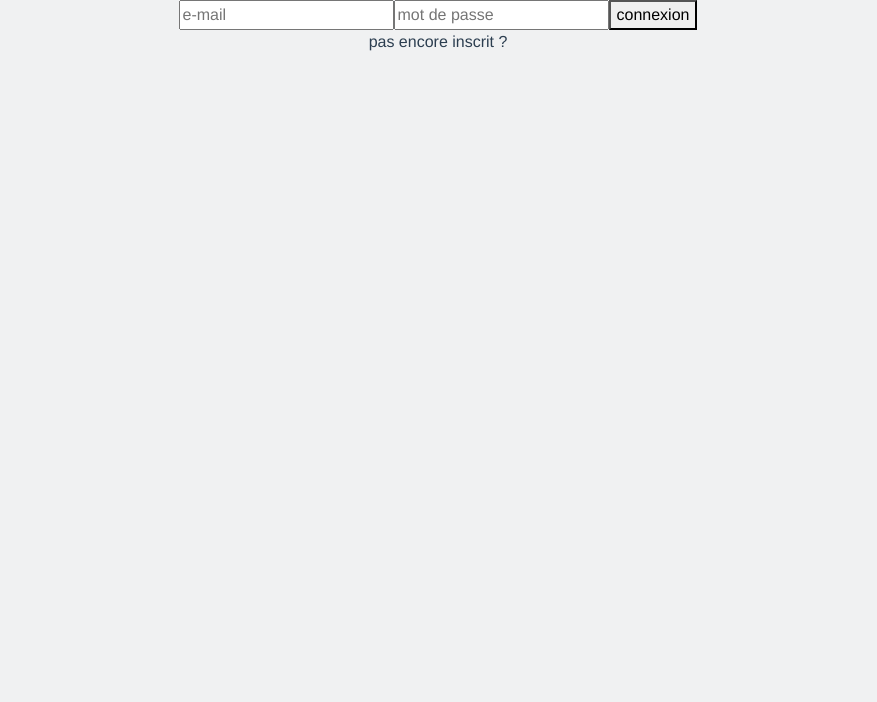
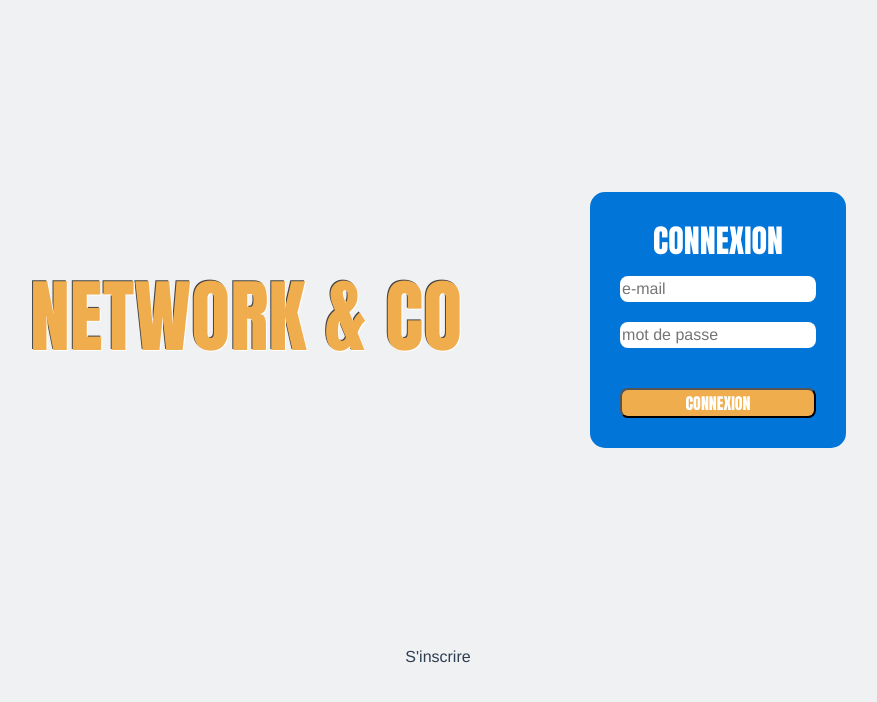
Before and after one commit to PerrierLeo/Network_and_Co, a Vue app: page /Connexion in a window 1280 px wide. Shown: the top 702 px of the page, without its empty margins (202-1079 px from the left). Built offline with nearby package versions, Linux system fonts and the light colour scheme.

Commit message:
CSS avancé, connexion inscription terminée

```diff
--- a/src/App.vue
+++ b/src/App.vue
@@ -11,8 +11,6 @@
                 src="https://previews.123rf.com/images/pakkalin/pakkalin1503/pakkalin150300117/38526708-accueil-ic%C3%B4ne.jpg"
               ></b-avatar></router-link
           ></b-button>
-          <b-button><router-link to="/Canteen">Cantine</router-link></b-button>
-          <b-button><router-link to="/Ce">CE</router-link></b-button>
           <b-button v-b-modal.modal-1 @click="profil"
             ><b-avatar :src="profilePicture"></b-avatar
           ></b-button>
@@ -57,7 +55,7 @@
               >Valider</b-button
             >
           </b-modal>
-          <b-button @click="logout">Logout</b-button>
+          <b-button @click="logout">Se déconnecter</b-button>
         </b-button-group>
       </div>
     </div>
--- a/src/components/Accueil/Connexion.vue
+++ b/src/components/Accueil/Connexion.vue
@@ -1,6 +1,8 @@
 <template>
-  <div class="Ce">
-    <form>
+  <div class="connexion">
+    <h1 class="titleWebsite">Network & Co</h1>
+    <form class="formConnect">
+       <h2 class="titleForm">connexion</h2>
       <input
         type="email"
         v-model="mailconnexion"
@@ -13,7 +15,7 @@
         required
         placeholder="mot de passe"
       />
-      <button type="submit" @click="callConnexion">connexion</button>
+      <button class="btnConnect" type="submit" @click="callConnexion">connexion</button>
     </form>
   </div>
 </template>
@@ -39,4 +41,55 @@ export default {
   },
 };
 </script>
-<style></style>
+
+<style scoped>
+
+.connexion{
+  display:flex;
+  justify-content:center;
+  align-items:center;
+  height:80vh;
+}
+
+.formConnect{
+
+  border-radius:15px;
+  background-color:#0275D8;
+  padding:30px;
+  margin-left:10vw;
+  width:20vw;
+  display: flex;
+  flex-direction: column;
+}
+
+input{
+  margin-bottom:20px;
+  border-radius:8px;
+  border:none;
+}
+
+.titleForm{
+  color:white;
+  font-family:'Anton', sans-serif;
+  text-transform:uppercase;
+  margin-bottom:2vh;
+}
+
+.btnConnect{
+  font-family:'Anton', sans-serif;
+  text-transform:uppercase;
+  border-radius:8px;
+  margin-top:20px;
+  background-color:#F0AD4E;
+  color:white;
+}
+
+.titleWebsite{
+  text-transform:uppercase;
+  font-family:'Anton', sans-serif;
+  color:#F0AD4E;
+  font-size:5rem;
+  text-shadow:1px 1px white, -1px -1px #444;
+}
+
+</style>
--- a/src/components/Accueil/inscription.vue
+++ b/src/components/Accueil/inscription.vue
@@ -1,10 +1,11 @@
 <template>
   <div class="inscription">
-    <h1>Network & Co</h1>
+    <h1 class="titleWebsite">Network & Co</h1>
     <form class="formulaire">
+      <h2 class="titleForm">inscription</h2>
       <input type="text" v-model="nom" placeholder="Nom" required />
       <input type="text" v-model="prenom" placeholder="Prénom" required />
-      <input type="email" v-model="mail" required placeholder="*****@***.**" />
+      <input type="email" v-model="mail" required placeholder="Adresse Mail" />
       <input
         type="password"
         v-model="motdepasse"
@@ -24,7 +25,7 @@
         <option value="Commercial">Commercial</option>
         <option value="Compta">Compta</option>
       </select>
-      <button type="submit" @click="callAjouter">valider</button>
+      <button class="btnSubmit" type="submit" @click="callAjouter">valider</button>
     </form>
   </div>
 </template>
@@ -67,7 +68,7 @@ export default {
   display:flex;
   justify-content:center;
   align-items:center;
-  height:100vh;
+  height:80vh;
 
 }
 .formulaire {
@@ -80,9 +81,33 @@ export default {
   flex-direction: column;
 }
 
+.titleForm{
+  color:white;
+  font-family:'Anton', sans-serif;
+  text-transform:uppercase;
+  margin-bottom:2vh;
+}
+
 input{
   margin-bottom:20px;
   border-radius:8px;
   border:none;
 }
+
+.titleWebsite{
+  text-transform:uppercase;
+  font-family:'Anton', sans-serif;
+  color:#F0AD4E;
+  font-size:5rem;
+  text-shadow:1px 1px white, -1px -1px #444;
+}
+
+.btnSubmit{
+  font-family:'Anton', sans-serif;
+  text-transform:uppercase;
+  border-radius:8px;
+  margin-top:20px;
+  background-color:#F0AD4E;
+  color:white;
+}
 </style>
--- a/src/components/Agenda.vue
+++ b/src/components/Agenda.vue
@@ -102,7 +102,7 @@ h4 {
   height: auto;
   max-width: 320px;
   background-color: rgb(255, 255, 255);
-  box-shadow: 0px 5px 10px #7c8395;
+  box-shadow: 0px 1px 1px #7c8395;
   border-radius: 30px;
   font-size: 1rem;
   margin-top: 0px;
--- a/src/components/Cantine.vue
+++ b/src/components/Cantine.vue
@@ -31,8 +31,4 @@ export default {
 };
 </script>
 
-<style scoped>
-.Cantine{
-  width:60vw;
-}
-</style>
+<style scoped></style>
--- a/src/components/Comments.vue
+++ b/src/components/Comments.vue
@@ -1,14 +1,20 @@
 <template>
   <div class="areaComments">
-    <div class="listComments">Espace où se trouvent tous les commentaires</div>
-    <textarea
-      cols="20"
-      rows="1"
+    <input
+      class="commentInput"
       v-model="comment"
-      class="areaComments"
-      placeholder="Commentez ce post"
-    ></textarea>
-    <div @click="pushComment(id)" class="btnPushComment">Envoyer</div>
+      type="text"
+      placeholder="Commentez cette publication"
+    />
+
+    <div @click="pushComment(id)" class="btnPushComment">
+      <img
+        class="picSendComment"
+        width="30px"
+        height="30px"
+        src="@/assets/icons8-envoyer-message-48.png"
+      />
+    </div>
   </div>
 </template>
 
@@ -57,7 +63,17 @@ export default {
 </script>
 
 <style scoped>
+.picSendComment {
+  margin-right: 10px;
+  margin-bottom: 6px;
+}
+.commentInput {
+  border: none;
+  width: 80%;
+}
 .areaComments {
+  display: flex;
+  justify-content: space-between;
   resize: none;
   margin: 10px 10px 10px 10px;
   border-radius: 15px;
--- a/src/components/Publication.vue
+++ b/src/components/Publication.vue
@@ -7,12 +7,14 @@
     >
       <div class="topPost">
         <div class="user">
-          <span
-            >{{ elem.firstname }} {{ elem.lastname }}
-            <b-avatar :src="profilePicture"></b-avatar
-          ></span>
+          <span class="infoUserPost"
+            ><b-avatar :src="profilePicture"></b-avatar
+            ><span class="elemName"
+              >{{ elem.firstname }} {{ elem.lastname }}</span
+            >
+          </span>
         </div>
-        <div class="postDate">{{ elem.title }}</div>
+        <div class="postTitle">{{ elem.title }}</div>
       </div>
       <div class="middlePost">
         <div class="postText">{{ elem.content }}</div>
@@ -79,6 +81,24 @@ export default {
 </script>
 
 <style scoped>
+.postText {
+  display: flex;
+  justify-content: flex-start;
+  margin-left: 10px;
+}
+.elemName {
+  margin-left: 10px;
+  margin-top: 6px;
+}
+
+.postTitle {
+  margin-right: 20px;
+  background-color: #f0ad4e;
+  padding: 5px;
+  color: white;
+  border-radius: 8px;
+}
+
 .publication {
   width: 40vw;
   margin-top: 20px;
@@ -93,10 +113,9 @@ export default {
 
 .topPost {
   display: flex;
+  justify-content: space-between;
   margin-left: 1.5vh;
-  justify-content: flex-start;
-  width: 12vw;
-  padding-top: 1px;
+  width: 100%;
 }
 
 .middlePost {
--- a/src/components/composantRessource.vue
+++ b/src/components/composantRessource.vue
@@ -8,6 +8,7 @@ export default {
 </script>
 
 <style scoped>
+
 #main-container {
   display: flex;
   justify-content: flex-start;
--- a/src/components/publisher.vue
+++ b/src/components/publisher.vue
@@ -1,7 +1,7 @@
 <template>
   <div class="containerPublish">
     <div class="topPublish">
-      <div class="userPublish">{{ firstname }}</div>
+      <div class="userPublish"></div>
       <div class="toolsPublish">Outils</div>
     </div>
     <div class="publish">
@@ -25,7 +25,6 @@
 
 <script>
 export default {
-  props: ["firstname"],
   name: "publisher",
 
   data: () => ({
@@ -72,7 +71,7 @@ export default {
 <style scoped>
 .containerPublish {
   width: 40vw;
-  height: 36vh;
+  height: 55vh;
   overflow: hidden;
   border: 1px solid black;
   position: relative;
--- a/src/views/Accueil.vue
+++ b/src/views/Accueil.vue
@@ -2,7 +2,7 @@
   <div class="accueil">
     <div class="listMember">
       <!--accordéon ressource Humaine-->
-      <h3>Ressource humaine</h3>
+      <h3>Ressources humaine</h3>
       <div v-for="(elem, index) in user" :key="index">
         <b-card no-body class="mb-1 ">
           <b-card-header header-tag="header" class="p-1" role="tab">
@@ -31,7 +31,6 @@
     <div class="filActu">
       <publisher />
       <publication :profilePicture="profilePicture" />
-      <!--<comments />-->
     </div>
     <div class="widgets">
       <agenda />
@@ -50,7 +49,7 @@ import Publication from "../components/Publication.vue";
 
 export default {
   name: "Accueil",
-  props: ["profilePicture"],
+  props: ["profilePicture", "firstname"],
   components: { publisher, Agenda, Cantine, Ce, Publication },
 
   data: () => ({
@@ -90,28 +89,15 @@ export default {
 </script>
 
 <style scoped>
-.widgets {
+.accueil {
   display: flex;
-  flex-direction: column;
-}
-.accueil {
-  width: 98vw;
-  display: flex;
-}
-.filActu {
-  display: flex;
-  flex-direction: column;
-  margin-left: 10vw;
-  margin-right: 10vw;
-}
-
-.accordion,
-.accordion2 {
-  width: 15vw;
+  width: 100%;
+  justify-content: space-between;
 }
 
 h3 {
-  font-family: "Anton", sans-serif;
+  font-family: -apple-system, BlinkMacSystemFont, "Segoe UI", Roboto, Oxygen,
+    Ubuntu, Cantarell, "Open Sans", "Helvetica Neue", sans-serif;
   color: #737373;
   margin-top: 5vh;
   font-size: 1.5rem;
--- a/src/views/Pageconnect.vue
+++ b/src/views/Pageconnect.vue
@@ -6,12 +6,16 @@
         @ajouter="callAjouter"
       ></inscription>
       <connexion v-if="state == 'connect'" @connexion="callConnexion" />
-      <p v-if="state == 'connect'" @click="state = 'noconnect'">
-        pas encore inscrit ?
+      <div class="divLinkSub">
+      <p class="linkSub" v-if="state == 'connect'" @click="state = 'noconnect'">
+        S'inscrire
       </p>
-      <p v-if="state == 'noconnect'" @click="state = 'connect'">
-        déja inscrit ?
+      </div>
+      <div class="divLinkConnect">
+      <p class="linkConnect" v-if="state == 'noconnect'" @click="state = 'connect'">
+        Se connecter
       </p>
+      </div>
     </div>
   </div>
 </template>
@@ -116,4 +120,43 @@ export default {
   inject: ["login", "logout"],
 };
 </script>
-<style></style>
+
+<style>
+
+.linkConnect{
+  cursor:pointer;
+  text-align:center;
+  padding:5px;
+}
+
+.linkConnect:hover{
+  background-color:#f5f5f5;
+  border-radius:5px;
+  border-bottom:grey 1px solid;
+}
+
+.divLinkConnect{
+  width:100%;
+  display:flex;
+  justify-content:center;
+}
+
+.linkSub{
+  cursor:pointer;
+  text-align:center;
+  padding:5px;
+}
+
+.linkSub:hover{
+  background-color:#f5f5f5;
+  border-radius:5px;
+  border-bottom:grey 1px solid;
+}
+
+.divLinkSub{
+  width:100%;
+  display:flex;
+  justify-content:center;
+}
+
+</style>
```
Also changed, not shown: src/assets/icons8-envoyer-message-48.png (added).
